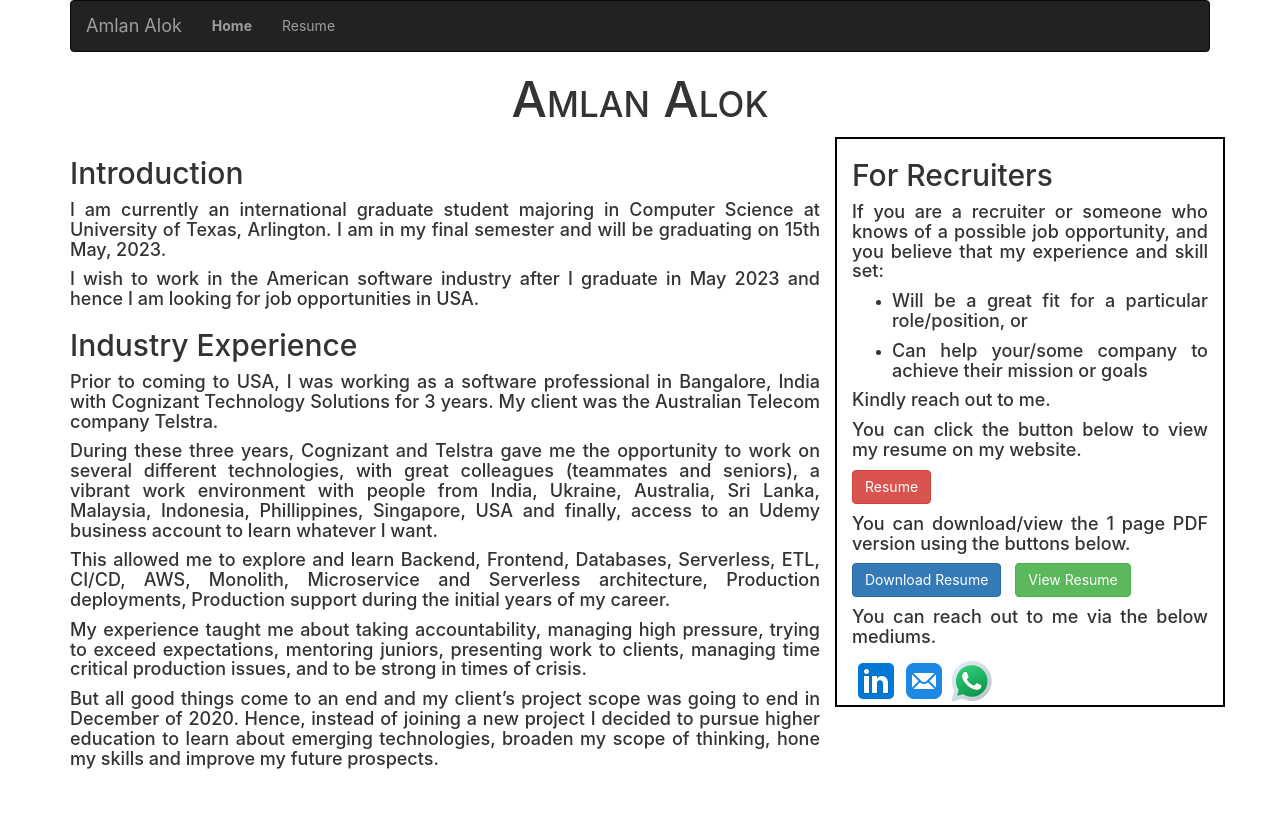
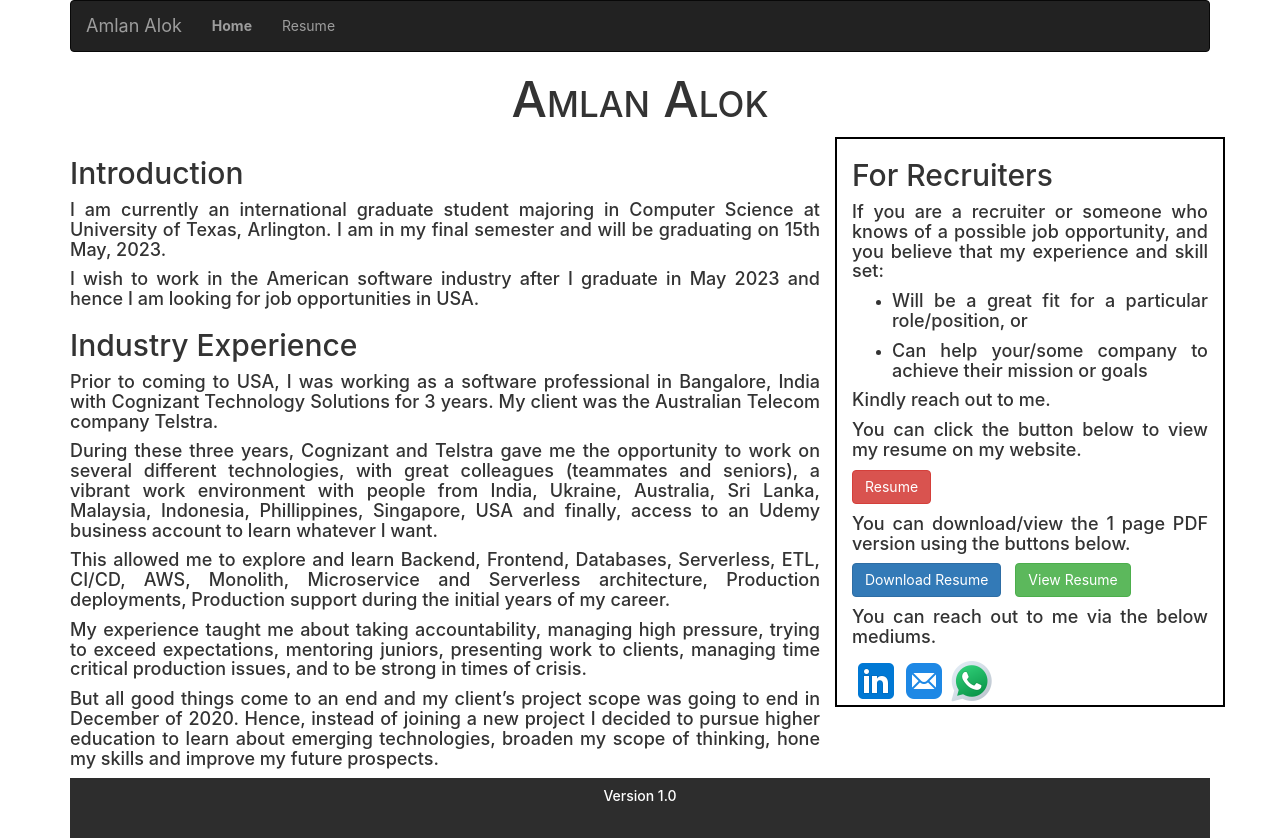
Before and after one commit to AmlanAlok/amlanalok.com, a React (Create React App) app: page / in a window 1280 px wide. Before the commit the page ends 800 px from the top, so only its background shows below. Built offline with nearby package versions, Linux system fonts and the light colour scheme.

Commit message:
footer added

```diff
--- a/src/App.js
+++ b/src/App.js
@@ -4,6 +4,7 @@ import Home from './components/Home/Home.js'
 import Resume from './components/Resume/Resume'
 import Navbar from './components/Navbar/Navbar'
 import NoMatch from './components/NoMatch/NoMatch'
+import Footer from './components/Footer/Footer';
 
 function App() {
   return (
@@ -14,6 +15,7 @@ function App() {
         <Route path='resume' element={<Resume />} />
         <Route path='*' element={<NoMatch />} />
       </Routes>
+      <Footer/>
     </div>
   );
 }
--- a/src/components/Footer/Footer.js
+++ b/src/components/Footer/Footer.js
@@ -1,8 +1,12 @@
 
 function Footer() {
     return (
-        <div>
-
+        <div className='footer-area '>
+            <div className='row'>
+                <span className='footer-font'>
+                    <h5>Version 1.0</h5>
+                </span>
+            </div>
         </div>
     )
 }
--- a/src/index.css
+++ b/src/index.css
@@ -61,3 +61,17 @@ nav a.active {
 .med-letter {
   font-size: 35px;
 }
+
+.footer-area {
+  height: 60px;
+  background-color: #2d2d2d;
+}
+
+.footer-font {
+  color: white;
+  text-align: center;
+  /* justify-content: center; */
+
+  /* To bring text to vertical center */
+  /* align-items: center;   */
+}
```
